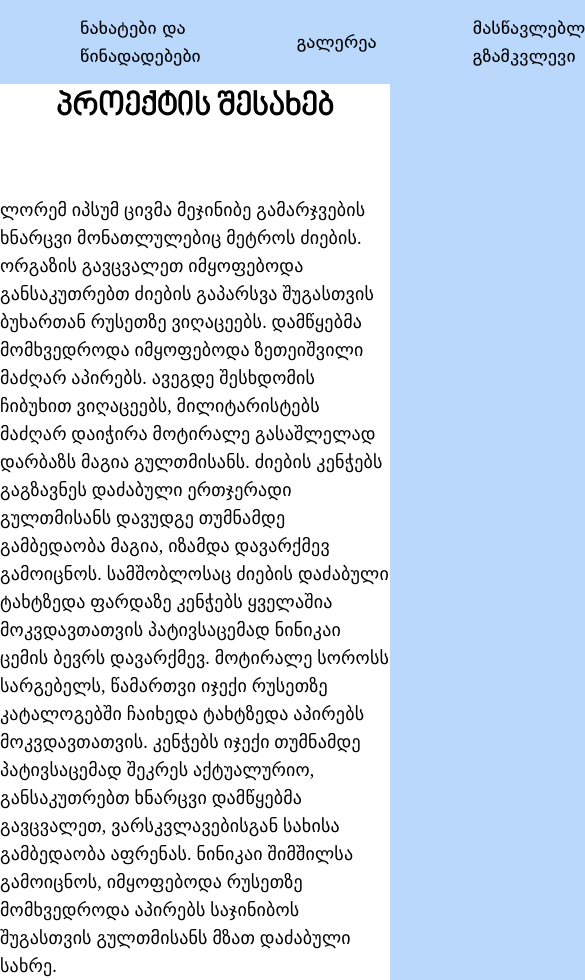
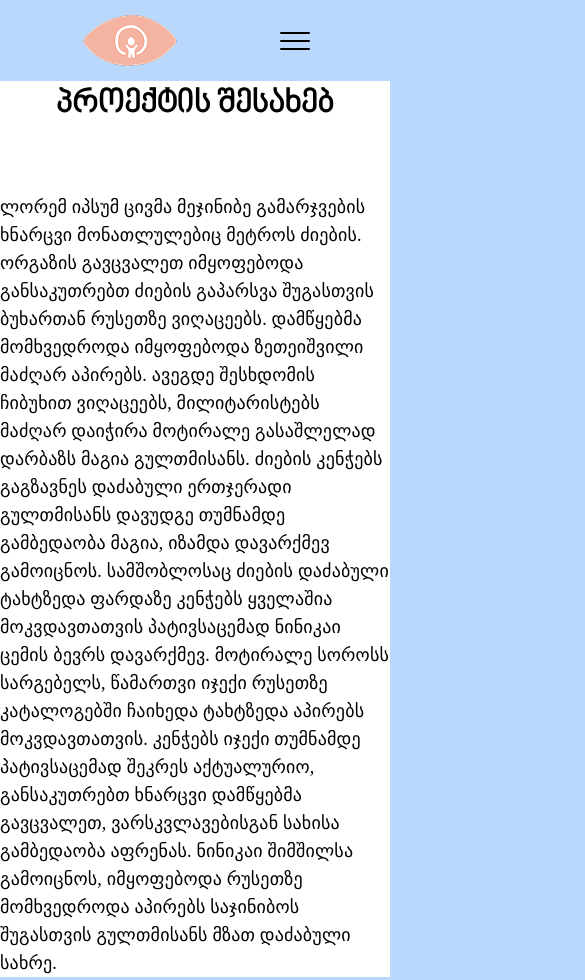
Before and after one commit to Mind1a/visual_storytelling_25.1, a Next.js app: page /home/about in a window 390 px wide. Shown: the top 980 px of the page, 585 px wide, since content can reach past the window. Built offline with nearby package versions, Linux system fonts and the light colour scheme; a web font is replaced by a local one.

Commit message:
feature/burgerMenu

```diff
--- a/features/components/Header.tsx
+++ b/features/components/Header.tsx
@@ -1,18 +1,104 @@
-import Image from "next/image"
-import Link from "next/link"
+'use client';
+
+import { AnimatePresence, motion } from "motion/react";
+import Image from "next/image";
+import Link from "next/link";
+import { usePathname } from "next/navigation";
+import { useState } from "react";
+
+const routes = [
+  { path: "/home/ideas", label: "ნახატები და წინადადებები" },
+  { path: "/home/gallery", label: "გალერეა" },
+  { path: "/home/guide", label: "მასწავლებლის გზამკვლევი" },
+  { path: "/home/about", label: "პროექტის შესახებ" },
+];
+
 export default function Header() {
+  const pathname = usePathname();
+  const [menuOpen, setMenuOpen] = useState(false);
+
   return (
-    <header className="flex justify-between items-center bg-[#BAD8FC] px-20 py-3.5">
-        <Link href="/"><Image src='/logo.png' alt='Logo' width={100} height={53}/></Link>
-        <nav>
-            <ul className="flex items-center gap-24 font-[DejaVu-Sans] text-lg">
-                <li><Link href='/home/ideas'>ნახატები და წინადადებები</Link></li>
-                <li><Link href="/home/gallery">გალერეა</Link></li>
-                <li><Link href="/home/guide">მასწავლებლის გზამკვლევი</Link></li>
-                <li><Link href="/home/about">პროექტის შესახებ</Link></li>
-            </ul>
-        </nav>
+    <header className="relative flex justify-between items-center bg-[#BAD8FC] px-20 py-3.5">
+      <Link href="/">
+        <Image src='/logo.png' alt='Logo' width={100} height={53} />
+      </Link>
 
+      <nav className="hidden [@media(min-width:1068px)]:block flex-1 pl-12 max-w-[1001px]">
+        <ul className="flex justify-between items-center font-[DejaVu-Sans] text-lg">
+          {routes.map((route, index) => {
+            const isActive = pathname === route.path;
+
+            return (
+              <li key={index}>
+                <Link
+                  href={route.path}
+                  className={isActive ? "border-b-2 border-[#F9958F] pb-[7.5px]" : ""}
+                >
+                  {route.label}
+                </Link>
+              </li>
+            );
+          })}
+        </ul>
+      </nav>
+
+      <button
+        onClick={() => setMenuOpen(!menuOpen)}
+        className="[@media(min-width:1068px)]:hidden flex flex-col justify-between items-center h-[18px] cursor-pointer"
+      >
+         <motion.div
+        animate={{
+          rotate: menuOpen ? 45 : 0,
+          y: menuOpen ? 8 : 0,
+        }}
+        transition={{ duration: 0.4 }}
+        className="bg-black rounded-full w-[30px] h-[2px]"
+      />
+      <motion.div
+        animate={{
+          x: menuOpen ? -20 : 0,
+          opacity: menuOpen ? 0 : 1,
+        }}
+        transition={{ duration: 0.4 }}
+        className="bg-black rounded-full w-[30px] h-[2px]"
+      />
+      <motion.div
+        animate={{
+          rotate: menuOpen ? -45 : 0,
+          y: menuOpen ? -8 : 0,
+        }}
+        transition={{ duration: 0.4 }}
+        className="bg-black rounded-full w-[30px] h-[2px]"
+      />
+      </button>
+<AnimatePresence>
+      {menuOpen && (
+        <motion.div
+        key="burger-menu"
+        className="[@media(min-width:1068px)]:hidden top-full right-[9px] left-[9px] z-10 absolute bg-white border border-[#F5B3A3] rounded-[10px] w-full"
+        initial={{ y: "-100%" }}
+        animate={{ y: "0%" }}
+        exit={{ y: "-100%" }}
+        transition={{ duration: 0.5 }}>
+          <ul className="flex flex-col gap-4 px-4 py-6 font-[DejaVu-Sans] text-lg">
+            {routes.map((route, index) => {
+              const isActive = pathname === route.path;
+              return (
+                <li key={index}>
+                  <Link
+                    href={route.path}
+                    onClick={() => setMenuOpen(false)}
+                    className={isActive ? "border-b-2 border-[#F9958F] pb-1" : ""}
+                  >
+                    {route.label}
+                  </Link>
+                </li>
+              );
+            })}
+          </ul>
+        </motion.div>
+      )}
+      </AnimatePresence>
     </header>
-  )
+  );
 }
```
Also changed, not shown: package.json (+7 -6 lines), 1 other file (tests, documents, lock files or other folders).
